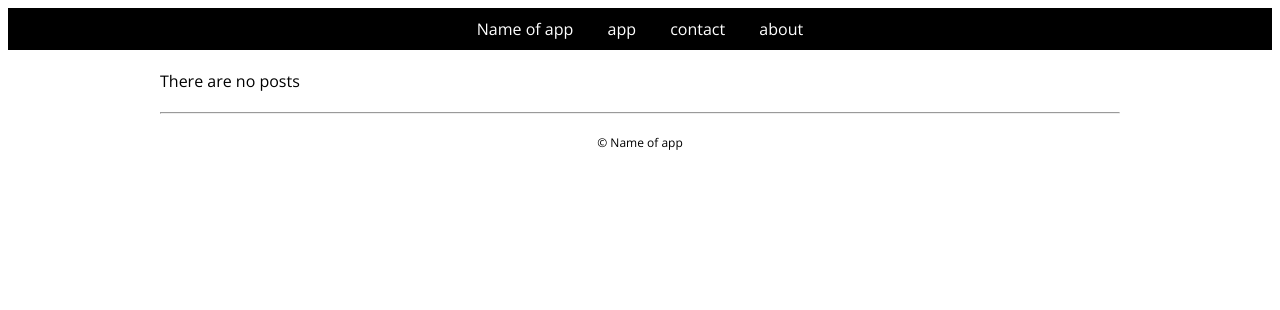
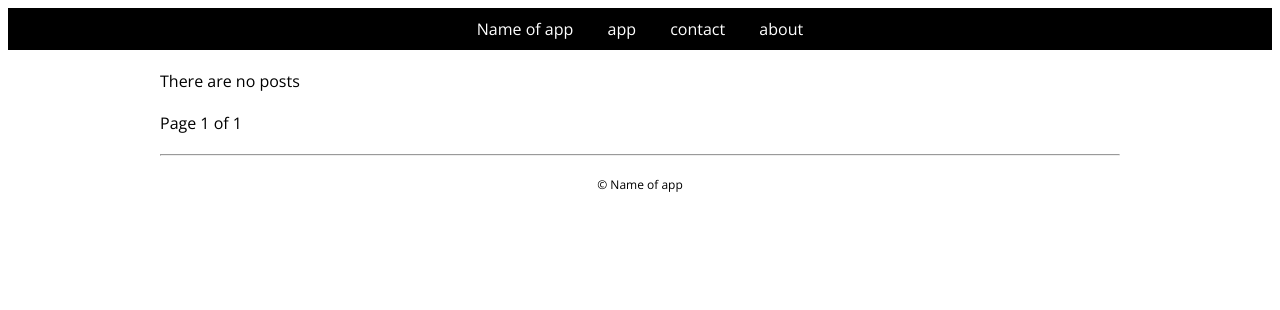
Before and after one commit to Ununtuplicate/TGDB, a Django app: page / in a window 1280 px wide. Shown: the top 310 px of the page. Run offline with Django 3.2, Linux system fonts and the light colour scheme; data that the repository does not hold is empty; some libraries are stand-ins or nearby versions.

Commit message:
added paginator function as helper.py under project/project; added paginator div to post_list

```diff
--- a/django_project/blog/templates/blog/post_list.html
+++ b/django_project/blog/templates/blog/post_list.html
@@ -20,5 +20,21 @@
             <p>There are no posts</p>
         {% endfor %}
         </div>
+
+    <div class="pagination">
+        <div class="section-inner clearfix">
+            <p>
+                {% if posts.has_previous %}
+                    <a href="?page={{ posts.previous_page_number }}">&lt; Prev</a> |
+                {% endif %}
+
+                {% if posts.has_next %}
+                    <a href="?page={{ posts.next_page_number }}">Next &gt;</a>
+                {% endif %}
+
+                <span>Page {{ posts.number }} of {{ posts.paginator.num_pages }}</span>
+            </p>
+        </div>
+    </div>
     </div>
 {% endblock %}
--- a/django_project/blog/views.py
+++ b/django_project/blog/views.py
@@ -4,6 +4,8 @@ from .models import Author, Tag, Category, Post
 from django.contrib import messages
 from .forms import FeedbackForm
 from django.core.mail import mail_admins
+from django.core.paginator import Paginator, PageNotAnInteger, EmptyPage
+from django_project import helpers
 
 def index(request):
     return HttpResonse("Hello Django")
@@ -55,3 +57,9 @@ def feedback(request):
     else:
         f = FeedbackForm()
     return render(request, 'blog/feedback.html', {'form': f})
+
+# view function to display a list of posts
+def post_list(request):
+    posts = Post.objects.order_by("-id").all()
+    posts = helpers.pg_records(request, posts, 5)
+    return render(request, 'blog/post_list.html', {'posts': posts})
--- /dev/null
+++ b/django_project/django_project/helpers.py
@@ -0,0 +1,20 @@
+from django.core.paginator import Paginator, EmptyPage, PageNotAnInteger
+
+def pg_records(request, list, num):
+    paginator = Paginator(list, num)
+
+    # get the page parameter from the query string
+    # if page parameter is available get() method will return empty string ''
+    page = request.GET.get('page')
+
+    try:
+        # create Page object for the given page
+        page_object = paginator.page(page)
+    except PageNotAnInteger:
+        # if page parameter in the query string is not available, return the first page
+        page_object = paginator.page(1)
+    except EmptyPage:
+        # if the value of the page parameter exceeds num_pages then return the last page
+        page_object = paginator.page(paginator.num_pages)
+
+    return page_object
```
